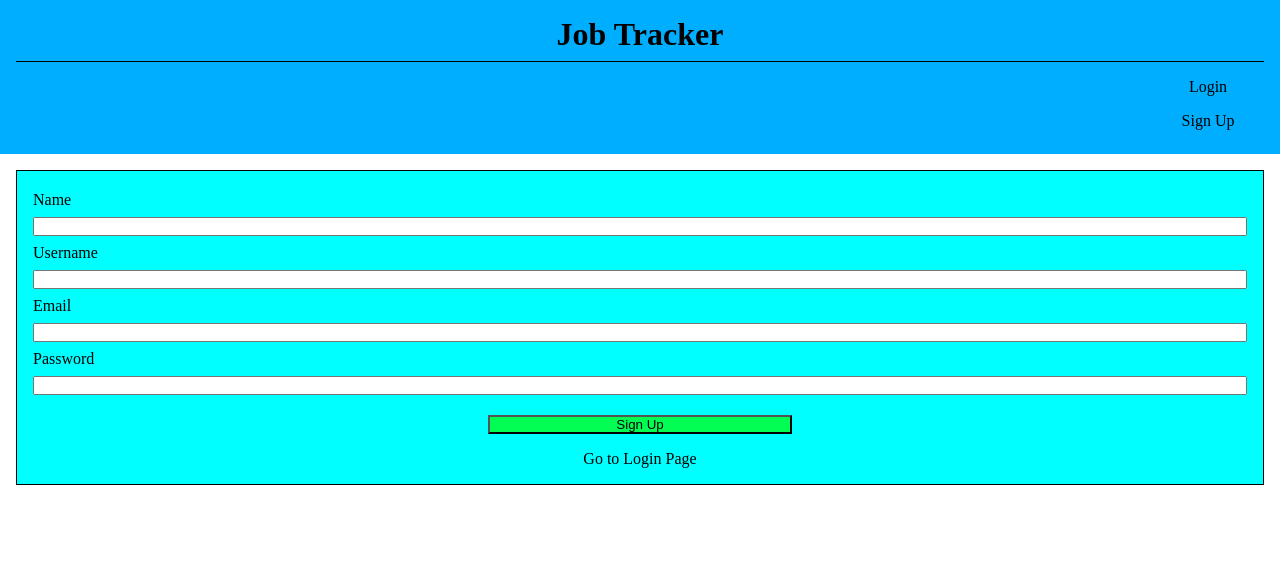
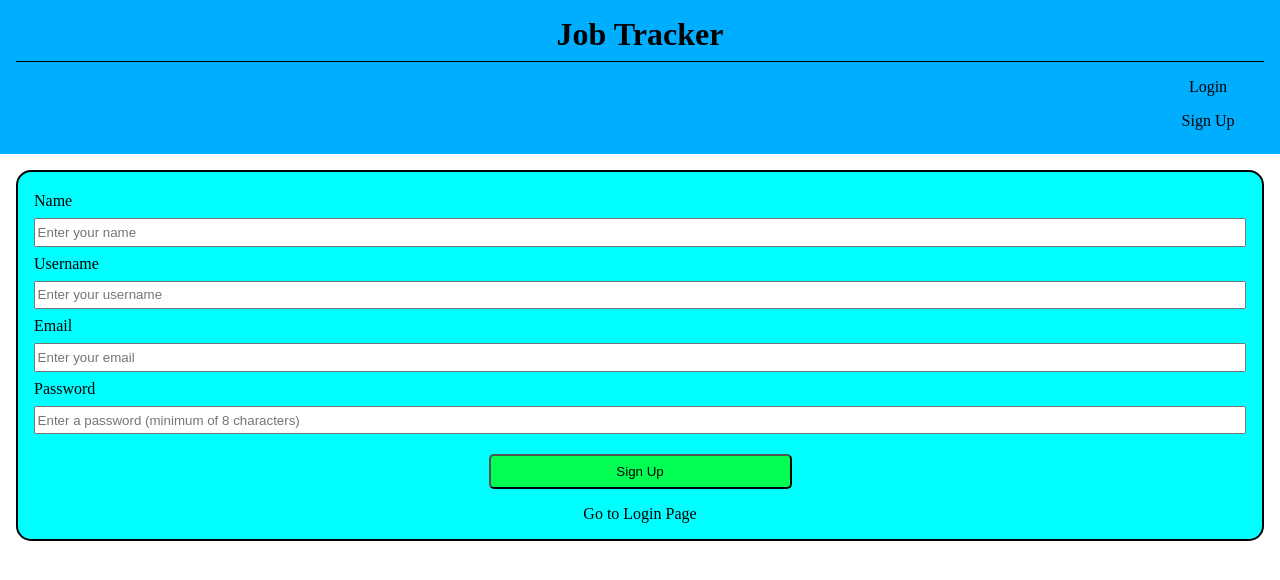
Before and after one commit to cacutler/JobApplications-Angular-Nest, an Angular app in the folder frontend/: page /register in a window 1280 px wide. Shown: the top 580 px of the page. Built offline with nearby package versions, Linux system fonts and the light colour scheme.

Commit message:
Working on frontend design/style; got authenticated links working; need to work on user profile update form

```diff
--- a/frontend/src/app/app.component.html
+++ b/frontend/src/app/app.component.html
@@ -1,10 +1,14 @@
 <main class="main">
     <h1>{{title}}</h1>
-    <button id="logout" *ngIf="isLoggedIn$ | async" (click)="onSubmit()">Logout</button>
-    <nav *ngIf="!(isLoggedIn$ | async)">
-        <div class="guest-links">
+    <nav>
+        <div id="guest-links" *ngIf="!(isLoggedIn$ | async)">
             <a routerLink="/login">Login</a>
             <a routerLink="/register">Sign Up</a>
+        </div>
+        <div id="authenticated-links" *ngIf="isLoggedIn$ | async">
+            <a routerLink="/applications">Applications</a>
+            <a routerLink="/profile/edit">Edit profile</a>
+            <a routerLink="/login" (click)="onSubmit()">Log Out</a>
         </div>
     </nav>
 </main>
--- a/frontend/src/app/login-form/login-form.component.css
+++ b/frontend/src/app/login-form/login-form.component.css
@@ -8,11 +8,16 @@ form a {
 form label, form input {
     margin: 0.25rem 0rem;
 }
+form input {
+    padding: 0.3rem 0.1rem;
+}
 form button {
     margin: 1rem 0rem;
     width: 25%;
     align-self: center;
     background-color: #00FF52;
+    border-radius: 5px;
+    padding: 0.5rem 0rem;
 }
 form a:hover {
     background-color: #00DE94;
--- a/frontend/src/app/login-form/login-form.component.html
+++ b/frontend/src/app/login-form/login-form.component.html
@@ -1,8 +1,8 @@
 <form (ngSubmit)="onSubmit()" id="login-form">
     <label for="email">Email</label>
-    <input type="email" [(ngModel)]="email" name="email" id="email" required>
+    <input type="email" [(ngModel)]="email" name="email" id="email" placeholder="Enter your email" required>
     <label for="password">Password</label>
-    <input type="password" [(ngModel)]="password" name="password" id="password" required>
+    <input type="password" [(ngModel)]="password" name="password" id="password" placeholder="Enter your password" required>
     <p class="error" *ngIf="error">{{error}}</p>
     <button type="submit">Log In</button>
     <a routerLink="/register">Go to Sign Up Page</a>
--- a/frontend/src/app/register-form/register-form.component.css
+++ b/frontend/src/app/register-form/register-form.component.css
@@ -9,11 +9,16 @@ form a {
 form label, form input {
     margin: 0.25rem 0rem;
 }
+form input {
+    padding: 0.3rem 0.1rem;
+}
 form button {
     margin: 1rem 0rem;
     width: 25%;
     align-self: center;
     background-color: #00FF52;
+    border-radius: 5px;
+    padding: 0.5rem 0rem;
 }
 form a:hover {
     background-color: #00DE94;
--- a/frontend/src/app/register-form/register-form.component.html
+++ b/frontend/src/app/register-form/register-form.component.html
@@ -1,12 +1,12 @@
 <form (ngSubmit)="onSubmit()" id="register-form">
     <label for="name">Name</label>
-    <input type="text" name="name" id="name" [(ngModel)]="name" required>
+    <input type="text" name="name" id="name" [(ngModel)]="name" placeholder="Enter your name" required>
     <label for="username">Username</label>
-    <input type="text" name="username" id="username" [(ngModel)]="username" required>
+    <input type="text" name="username" id="username" [(ngModel)]="username" placeholder="Enter your username" required>
     <label for="email">Email</label>
-    <input type="email" name="email" id="email" [(ngModel)]="email" required>
+    <input type="email" name="email" id="email" [(ngModel)]="email" placeholder="Enter your email" required>
     <label for="password">Password</label>
-    <input type="password" name="password" id="password" [(ngModel)]="password" required minlength="8">
+    <input type="password" name="password" id="password" [(ngModel)]="password" placeholder="Enter a password (minimum of 8 characters)" required minlength="8">
     <p class="error" *ngIf="error">{{error}}</p>
     <button type="submit">Sign Up</button>
     <a routerLink="/login">Go to Login Page</a>
--- a/frontend/src/app/update-user-form/update-user-form.component.ts
+++ b/frontend/src/app/update-user-form/update-user-form.component.ts
@@ -4,7 +4,7 @@ import { FormsModule } from '@angular/forms';
 import { UsersService } from '../services/users.service';
 import { AuthService } from '../services/auth.service';
 @Component({selector: 'app-update-user-form', imports: [FormsModule, CommonModule, NgIf], templateUrl: './update-user-form.component.html', styleUrl: './update-user-form.component.css'})
-export class UpdateUserFormComponent implements OnInit {
+export class UpdateUserFormComponent implements OnInit {//Figure out how to fix bugs with the initial name and username not showing up in the form
     name: string = "";
     username: string = "";
     email: string = "";
--- a/frontend/src/styles.css
+++ b/frontend/src/styles.css
@@ -6,7 +6,8 @@
 form {
     display: flex;
     flex-direction: column;
-    border: solid black 1px;
+    border: solid black 2px;
+    border-radius: 15px;
     margin: 1rem;
     padding: 1rem;
     background-color: #00FFFF;
```
